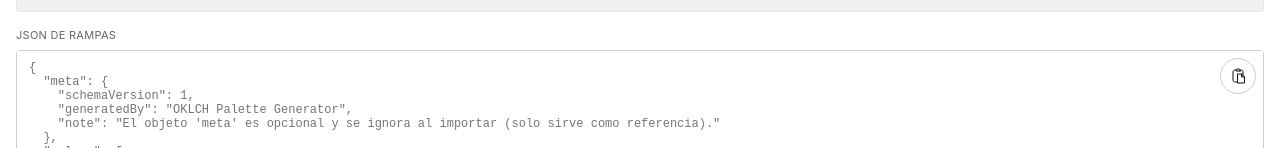
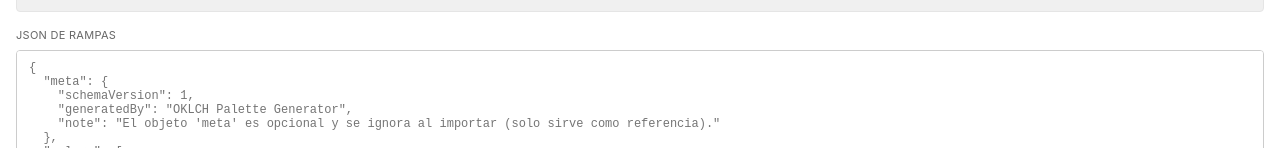
Before and after one commit to Criszoraid/oklch-palette-generator, a React (Vite) app: page / in a window 1280 px wide. Both pictures are taken after a click on the button "Importar JSON". Shown: the part 326-474 px from the top of the page. Built offline with nearby package versions, Linux system fonts and the light colour scheme.

Commit message:
refactor: simplify JSON import handling and add paste hint feature

```diff
--- a/components/JsonImport.tsx
+++ b/components/JsonImport.tsx
@@ -4,8 +4,8 @@ export function JsonImport() {
   const [jsonInput, setJsonInput] = useState("");
   const [error, setError] = useState("");
   const [copied, setCopied] = useState(false);
-  const [pasted, setPasted] = useState(false);
   const jsonTextareaRef = useRef<HTMLTextAreaElement | null>(null);
+  const [pasteHintVisible, setPasteHintVisible] = useState(false);
 
   const handleImport = () => {
     try {
@@ -103,38 +103,9 @@ export function JsonImport() {
     }
   };
 
-  const handlePasteIntoInput = async () => {
-    try {
-      // 1) Preferred: Clipboard API
-      if (typeof navigator !== "undefined" && navigator.clipboard?.readText) {
-        const text = await navigator.clipboard.readText();
-        if (!text || !text.trim()) throw new Error("El portapapeles está vacío.");
-        setJsonInput(text);
-        setError("");
-        setPasted(true);
-        window.setTimeout(() => setPasted(false), 1200);
-        return;
-      }
-
-      // 2) Fallback: attempt execCommand('paste') into the textarea (works in some Figma environments)
-      if (typeof document === "undefined") {
-        throw new Error("No se puede acceder al portapapeles en este entorno.");
-      }
-      const ta = jsonTextareaRef.current;
-      if (!ta) throw new Error("Campo de texto no disponible.");
-      ta.focus();
-      ta.select();
-      const ok = document.execCommand("paste");
-      if (!ok) {
-        throw new Error("Figma bloqueó el portapapeles. Pega manualmente con Cmd/Ctrl+V.");
-      }
-      setJsonInput(ta.value);
-      setError("");
-      setPasted(true);
-      window.setTimeout(() => setPasted(false), 1200);
-    } catch (e) {
-      setError((e as Error).message);
-    }
+  const showPasteHint = () => {
+    setPasteHintVisible(true);
+    window.setTimeout(() => setPasteHintVisible(false), 1400);
   };
 
   return (
@@ -178,60 +149,21 @@ export function JsonImport() {
           </label>
         </div>
         <div className="relative">
+          <span className={`field-hint ${pasteHintVisible ? "is-visible" : ""}`}>
+            Pega con Cmd/Ctrl+V
+          </span>
           <textarea
             value={jsonInput}
             onChange={(e) => setJsonInput(e.target.value)}
             className="w-full textarea font-mono h-56 resize-none"
             placeholder={exampleText}
             ref={jsonTextareaRef}
+            onFocus={(e) => {
+              // Help users replace the whole JSON quickly
+              e.currentTarget.select();
+              showPasteHint();
+            }}
           />
-          <button
-            type="button"
-            onClick={handlePasteIntoInput}
-            title={pasted ? "Pegado" : "Pegar"}
-            aria-label={pasted ? "JSON pegado" : "Pegar JSON en el campo"}
-            className="btn-secondary icon-btn icon-float-field"
-          >
-            <span className={`icon-tooltip ${pasted ? "is-visible" : ""}`}>
-              {pasted ? "Pegado" : "Pegar"}
-            </span>
-            <svg
-              width="16"
-              height="16"
-              viewBox="0 0 32 32"
-              fill="none"
-              xmlns="http://www.w3.org/2000/svg"
-            >
-              <polyline
-                points="23,12 23,18 29,18 23,12 15,12 15,30 29,30 29,18"
-                stroke="currentColor"
-                strokeWidth="2"
-                strokeLinecap="round"
-                strokeLinejoin="round"
-              />
-              <path
-                d="M20,6h-8V4c0-1.1,0.9-2,2-2h4c1.1,0,2,0.9,2,2V6z"
-                stroke="currentColor"
-                strokeWidth="2"
-                strokeLinecap="round"
-                strokeLinejoin="round"
-              />
-              <path
-                d="M15,28h-5c-2.2,0-4-1.8-4-4V8c0-2.2,1.8-4,4-4h2"
-                stroke="currentColor"
-                strokeWidth="2"
-                strokeLinecap="round"
-                strokeLinejoin="round"
-              />
-              <path
-                d="M20,4h2c2.2,0,4,1.8,4,4v7"
-                stroke="currentColor"
-                strokeWidth="2"
-                strokeLinecap="round"
-                strokeLinejoin="round"
-              />
-            </svg>
-          </button>
         </div>
         {error && <p className="mt-2 text-[11px] text-danger">{error}</p>}
       </div>
--- a/styles/globals.css
+++ b/styles/globals.css
@@ -265,6 +265,31 @@ input, select, textarea {
 .icon-tooltip.is-visible {
   opacity: 1;
   transform: translateY(-110%);
+}
+
+/* Hint shown when focusing the JSON textarea */
+.field-hint {
+  position: absolute;
+  right: 10px;
+  top: 10px;
+  background: var(--surface);
+  color: var(--text);
+  border: 1px solid var(--border);
+  padding: 4px 6px;
+  font-size: 10px;
+  line-height: 1;
+  border-radius: 6px;
+  white-space: nowrap;
+  opacity: 0;
+  pointer-events: none;
+  transition: opacity 120ms ease, transform 120ms ease;
+  transform: translateY(-2px);
+  z-index: 5;
+}
+
+.field-hint.is-visible {
+  opacity: 1;
+  transform: translateY(0);
 }
 
 /* Sticky footer for primary CTA */
```
